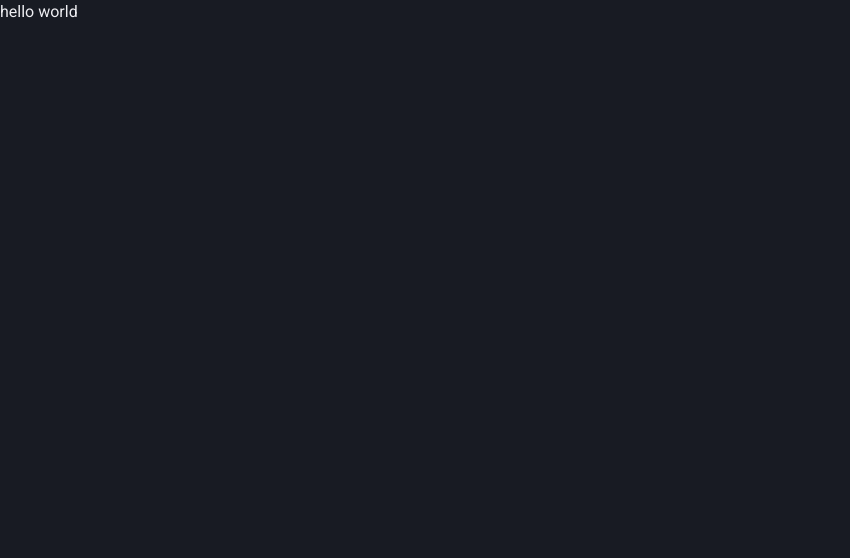
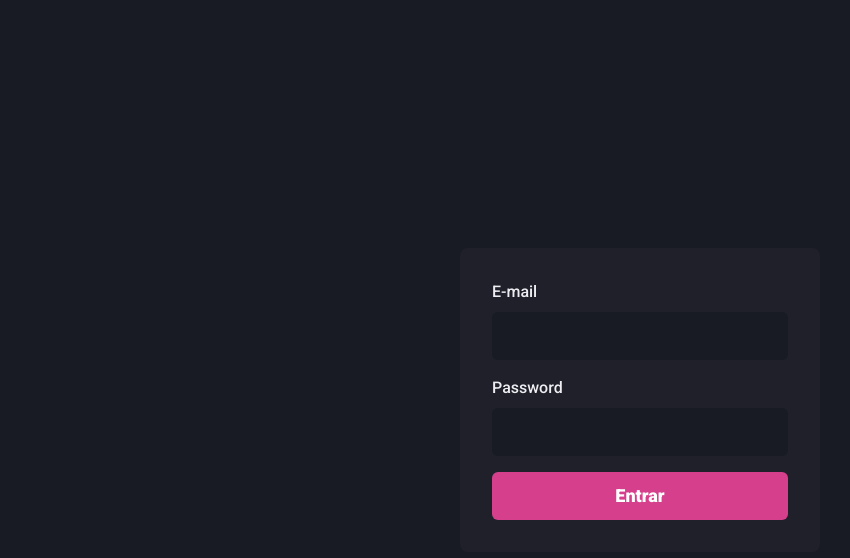
Before and after one commit to lucasmaffazioli/dashgo, a Next.js app: page / in a window 1280 px wide. Shown: the top 558 px of the page, without its empty margins (0-850 px from the left). Built offline with nearby package versions, Linux system fonts and the light colour scheme.

Commit message:
First screen

```diff
--- a/src/pages/index.tsx
+++ b/src/pages/index.tsx
@@ -1,3 +1,12 @@
+import {
+	Button,
+	Flex,
+	Input,
+	Stack,
+	FormLabel,
+	FormControl,
+} from '@chakra-ui/react'
+
 import Head from 'next/head'
 
 export default function Home() {
@@ -5,10 +14,67 @@
 		<>
 			<Head>
 				<title>Create Next App</title>
-				<meta name="description" content="Generated by create next app" />
+				<meta
+					name="description"
+					content="Generated by create next app"
+				/>
 				<link rel="icon" href="/favicon.ico" />
 			</Head>
-			<h1>hello world</h1>
+			<Flex
+				w="100vw"
+				h="100vh"
+				align="center"
+				justify="center"
+			>
+				<Flex
+					as="form"
+					w="100%"
+					maxW={360}
+					bg="gray.800"
+					p="8"
+					borderRadius={8}
+					flexDirection="column"
+				>
+					<Stack spacing="4">
+						<FormControl>
+							<FormLabel htmlFor="email">E-mail</FormLabel>
+							<Input
+								id="email"
+								name="email"
+								type="email"
+								focusBorderColor="pink.500"
+								bgColor="gray.900"
+								variant="filled"
+								_hover={{ bgColor: 'gray.900' }}
+								size="lg"
+							/>
+						</FormControl>
+						<FormControl>
+							<FormLabel htmlFor="password">
+								Password
+							</FormLabel>
+							<Input
+								id="password"
+								name="password"
+								type="password"
+								focusBorderColor="pink.500"
+								bgColor="gray.900"
+								variant="filled"
+								_hover={{ bgColor: 'gray.900' }}
+								size="lg"
+							/>
+						</FormControl>
+						<Button
+							type="submit"
+							mt="6"
+							colorScheme="pink"
+							size="lg"
+						>
+							Entrar
+						</Button>
+					</Stack>
+				</Flex>
+			</Flex>
 		</>
 	)
 }
```
